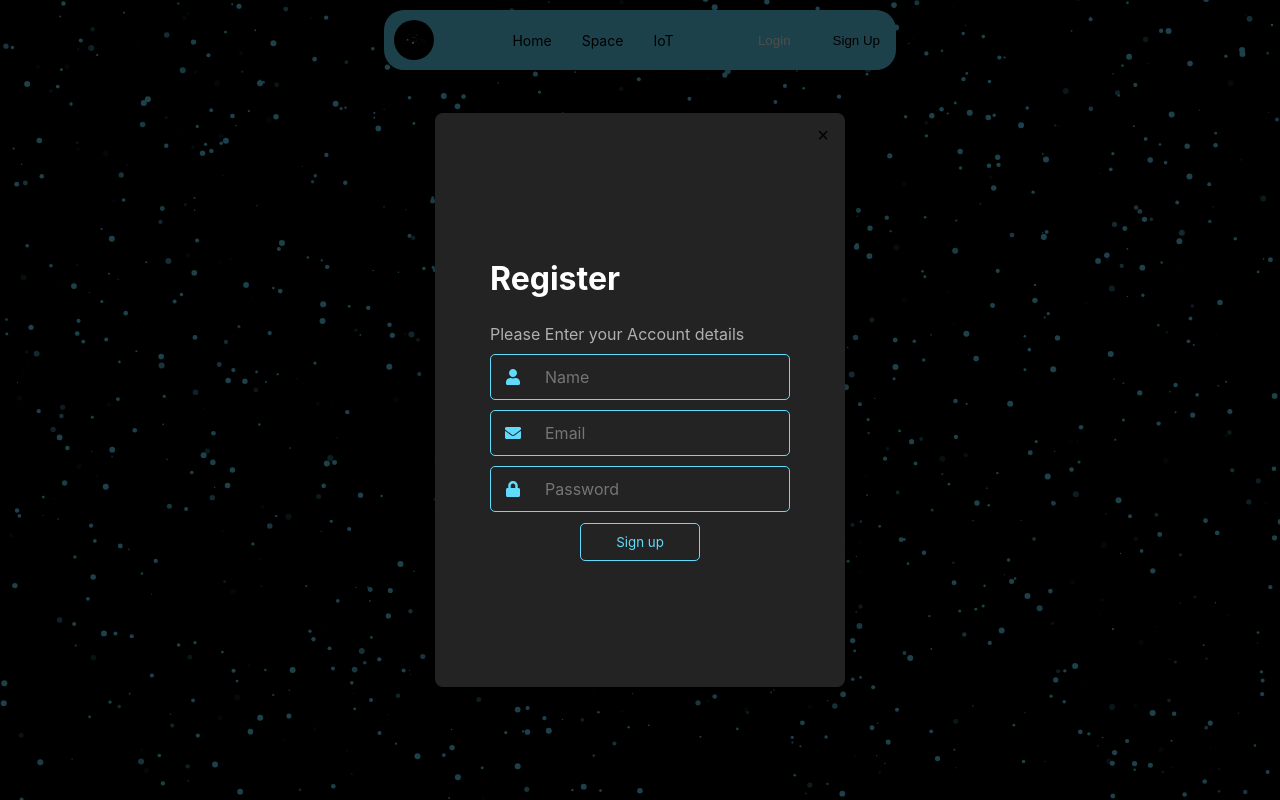
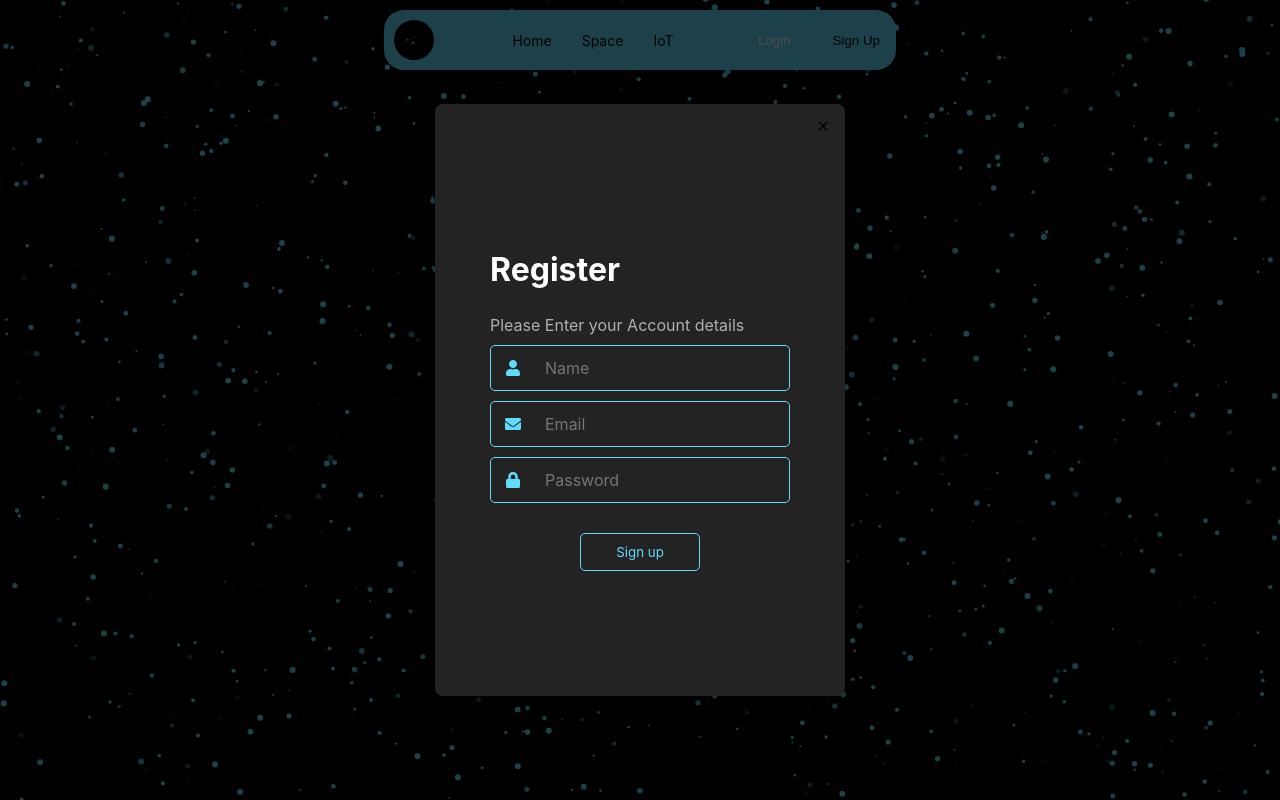
Before and after one commit to kawthar-shameseldeen/Space-Journey-Front, a React (Create React App) app in the folder space-journey/: page /home in a window 1280 px wide. Both pictures are taken after a click on the button "Sign Up". Shown: the top 800 px of the page. Built offline with nearby package versions, Linux system fonts and the light colour scheme.

Commit message:
fixed button

```diff
--- a/space-journey/src/pages/signup/signup.css
+++ b/space-journey/src/pages/signup/signup.css
@@ -54,15 +54,15 @@ form {
 }
 .signup-btnB {
   width: 40% !important;
+  padding: 10px !important;
+  margin: 20px auto 0 auto !important;
   border: 1px solid #61dbfb !important;
   background: none !important;
   color: #61dbfb !important;
-  padding: 10px !important;
   border-radius: 5px !important;
   cursor: pointer !important;
+  text-align: center !important;
   font-family: "Inter", sans-serif !important;
-  margin: 1px auto !important;
-  text-align: center !important;
 }
 
 .signup-btnB:hover {
```
